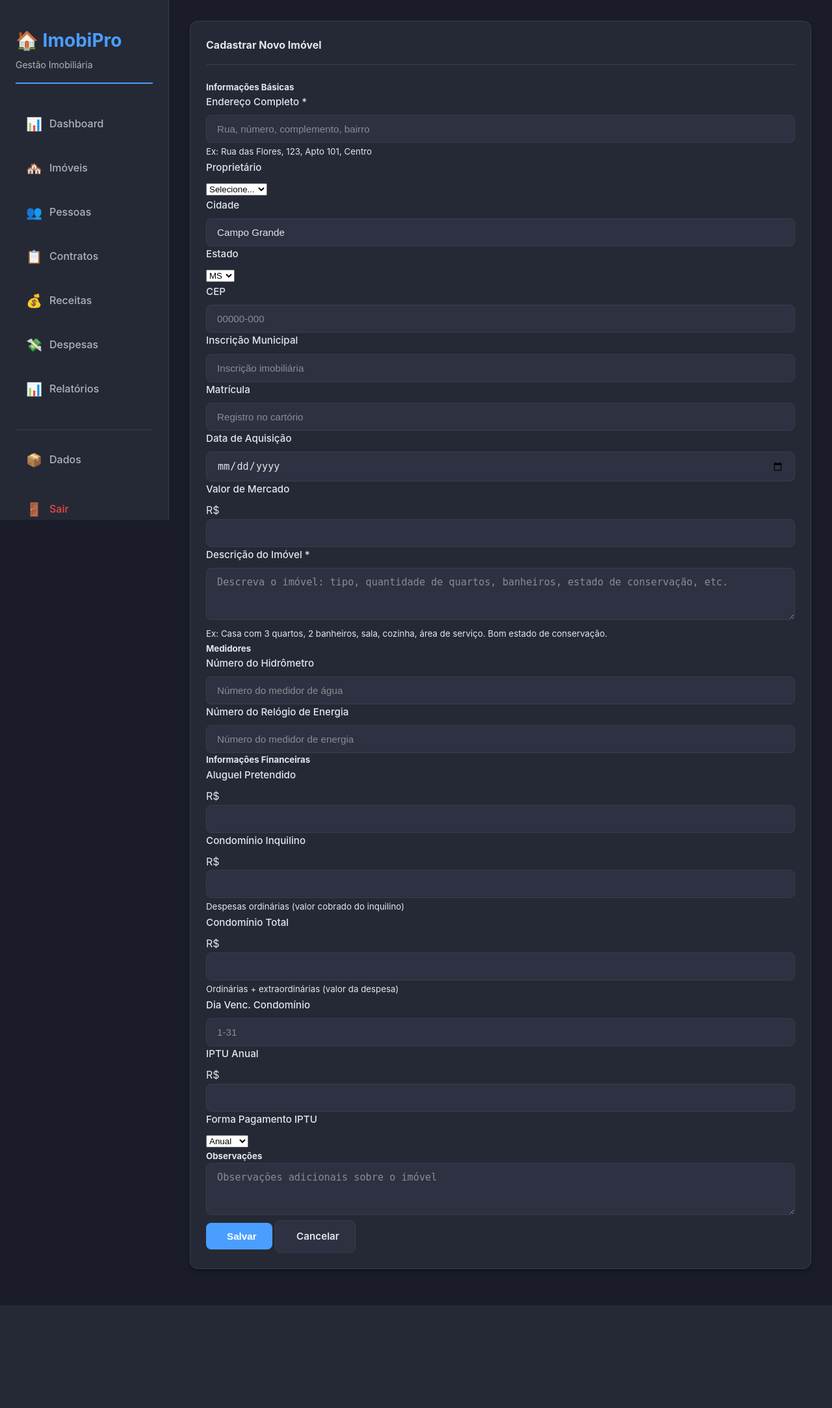
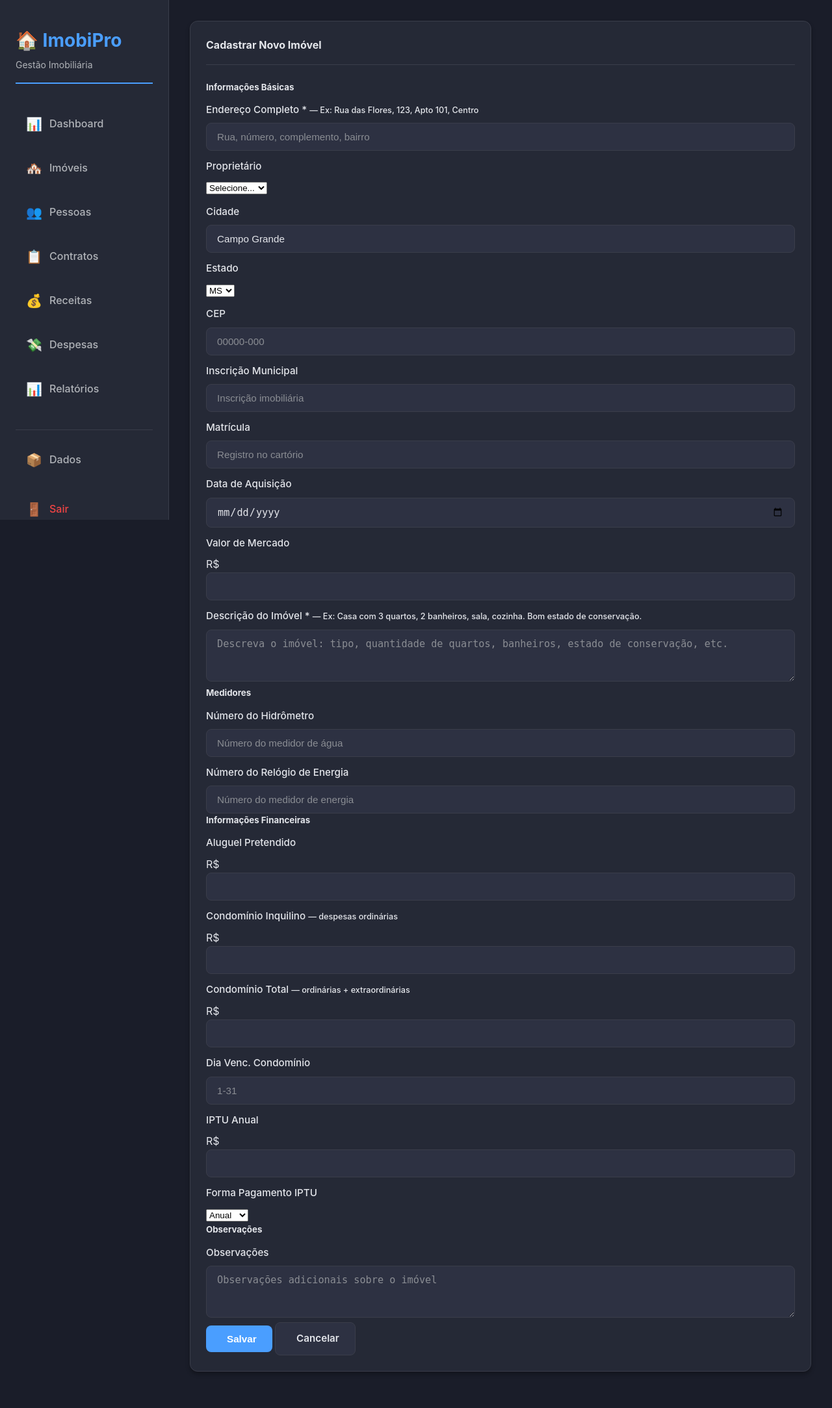
Before and after one commit to MarcoBestFriend/ImobiPro, a Python web app: template templates/imoveis/form.html in a window 1280 px wide. Shown: the whole page at 65% size. Before the commit the page ends 2009 px from the top, so only its background shows below. Run offline with Jinja, Linux system fonts and the light colour scheme; the template is opened without the code that fills it, so the values that code supplies are empty.

Commit message:
Ajustes no visual CRUD imóveis.

```diff
--- a/templates/imoveis/form.html
+++ b/templates/imoveis/form.html
@@ -1,6 +1,18 @@
 {% extends "base.html" %}
 
 {% block title %}{{ 'Editar Imóvel' if imovel else 'Novo Imóvel' }}{% endblock %}
+
+{% block extra_css %}
+<style>
+    /* Separa visualmente o rótulo do campo anterior:
+       rótulo fica próximo do seu próprio campo (abaixo),
+       e distante do campo acima */
+    .card-body .form-label {
+        display: block;
+        margin-top: 0.75rem;
+    }
+</style>
+{% endblock %}
 
 {% block content %}
 <div class="container mt-4">
@@ -22,14 +34,13 @@
                             </div>
                         </div>
                         <div class="row">
-                            <div class="col-md-8 mb-3">
-                                <label for="endereco_completo" class="form-label">Endereço Completo *</label>
+                            <div class="col-md-8 mb-4">
+                                <label for="endereco_completo" class="form-label">Endereço Completo * <small class="text-muted">— Ex: Rua das Flores, 123, Apto 101, Centro</small></label>
                                 <input type="text" class="form-control" id="endereco_completo" name="endereco_completo"
                                        value="{{ imovel.endereco_completo if imovel else '' }}"
                                        placeholder="Rua, número, complemento, bairro" required>
-                                <small class="text-muted">Ex: Rua das Flores, 123, Apto 101, Centro</small>
                             </div>
-                            <div class="col-md-4 mb-3">
+                            <div class="col-md-4 mb-4">
                                 <label for="proprietario" class="form-label">Proprietário</label>
                                 <select class="form-select" id="proprietario" name="proprietario">
                                     <option value="">Selecione...</option>
@@ -42,12 +53,12 @@
                             </div>
                         </div>
                         <div class="row">
-                            <div class="col-md-4 mb-3">
+                            <div class="col-md-4 mb-4">
                                 <label for="cidade" class="form-label">Cidade</label>
                                 <input type="text" class="form-control" id="cidade" name="cidade"
                                        value="{{ imovel.cidade if imovel else 'Campo Grande' }}">
                             </div>
-                            <div class="col-md-4 mb-3">
+                            <div class="col-md-4 mb-4">
                                 <label for="estado" class="form-label">Estado</label>
                                 <select class="form-select" id="estado" name="estado">
                                     <option value="MS" {{ 'selected' if not imovel or imovel.estado == 'MS' else '' }}>MS</option>
@@ -79,31 +90,31 @@
                                     <option value="TO" {{ 'selected' if imovel and imovel.estado == 'TO' else '' }}>TO</option>
                                 </select>
                             </div>
-                            <div class="col-md-4 mb-3">
+                            <div class="col-md-4 mb-4">
                                 <label for="cep" class="form-label">CEP</label>
                                 <input type="text" class="form-control" id="cep" name="cep"
                                        value="{{ imovel.cep if imovel else '' }}" placeholder="00000-000">
                             </div>
                         </div>
                         <div class="row">
-                            <div class="col-md-3 mb-3">
+                            <div class="col-md-3 mb-4">
                                 <label for="inscricao_imobiliaria" class="form-label">Inscrição Municipal</label>
                                 <input type="text" class="form-control" id="inscricao_imobiliaria" name="inscricao_imobiliaria"
                                        value="{{ imovel.inscricao_imobiliaria if imovel else '' }}"
                                        placeholder="Inscrição imobiliária">
                             </div>
-                            <div class="col-md-3 mb-3">
+                            <div class="col-md-3 mb-4">
                                 <label for="matricula" class="form-label">Matrícula</label>
                                 <input type="text" class="form-control" id="matricula" name="matricula"
                                        value="{{ imovel.matricula if imovel else '' }}"
                                        placeholder="Registro no cartório">
                             </div>
-                            <div class="col-md-3 mb-3">
+                            <div class="col-md-3 mb-4">
                                 <label for="data_aquisicao" class="form-label">Data de Aquisição</label>
                                 <input type="date" class="form-control" id="data_aquisicao" name="data_aquisicao"
                                        value="{{ imovel.data_aquisicao if imovel else '' }}">
                             </div>
-                            <div class="col-md-3 mb-3">
+                            <div class="col-md-3 mb-4">
                                 <label for="valor_mercado" class="form-label">Valor de Mercado</label>
                                 <div class="input-group">
                                     <span class="input-group-text">R$</span>
@@ -114,12 +125,11 @@
                             </div>
                         </div>
                         <div class="row">
-                            <div class="col-md-12 mb-3">
-                                <label for="tipo_imovel" class="form-label">Descrição do Imóvel *</label>
+                            <div class="col-md-12 mb-4">
+                                <label for="tipo_imovel" class="form-label">Descrição do Imóvel * <small class="text-muted">— Ex: Casa com 3 quartos, 2 banheiros, sala, cozinha. Bom estado de conservação.</small></label>
                                 <textarea class="form-control" id="tipo_imovel" name="tipo_imovel" rows="3"
                                           placeholder="Descreva o imóvel: tipo, quantidade de quartos, banheiros, estado de conservação, etc."
                                           required>{{ imovel.tipo_imovel if imovel else '' }}</textarea>
-                                <small class="text-muted">Ex: Casa com 3 quartos, 2 banheiros, sala, cozinha, área de serviço. Bom estado de conservação.</small>
                             </div>
                         </div>
 
@@ -130,13 +140,13 @@
                             </div>
                         </div>
                         <div class="row">
-                            <div class="col-md-6 mb-3">
+                            <div class="col-md-6 mb-4">
                                 <label for="numero_hidrometro" class="form-label">Número do Hidrômetro</label>
                                 <input type="text" class="form-control" id="numero_hidrometro" name="numero_hidrometro"
                                        value="{{ imovel.numero_hidrometro if imovel else '' }}"
                                        placeholder="Número do medidor de água">
                             </div>
-                            <div class="col-md-6 mb-3">
+                            <div class="col-md-6 mb-4">
                                 <label for="numero_relogio_energia" class="form-label">Número do Relógio de Energia</label>
                                 <input type="text" class="form-control" id="numero_relogio_energia" name="numero_relogio_energia"
                                        value="{{ imovel.numero_relogio_energia if imovel else '' }}"
@@ -151,7 +161,7 @@
                             </div>
                         </div>
                         <div class="row">
-                            <div class="col-md-4 mb-3">
+                            <div class="col-md-4 mb-4">
                                 <label for="aluguel_pretendido" class="form-label">Aluguel Pretendido</label>
                                 <div class="input-group">
                                     <span class="input-group-text">R$</span>
@@ -160,29 +170,27 @@
                                            value="{{ imovel.aluguel_pretendido if imovel and imovel.aluguel_pretendido else '' }}">
                                 </div>
                             </div>
-                            <div class="col-md-4 mb-3">
-                                <label for="condominio_inquilino" class="form-label">Condomínio Inquilino</label>
+                            <div class="col-md-4 mb-4">
+                                <label for="condominio_inquilino" class="form-label">Condomínio Inquilino <small class="text-muted">— despesas ordinárias</small></label>
                                 <div class="input-group">
                                     <span class="input-group-text">R$</span>
                                     <input type="number" class="form-control" id="condominio_inquilino" name="condominio_inquilino"
                                            step="0.01" min="0"
                                            value="{{ imovel.condominio_inquilino if imovel and imovel.condominio_inquilino else '' }}">
                                 </div>
-                                <small class="text-muted">Despesas ordinárias (valor cobrado do inquilino)</small>
                             </div>
                         </div>
                         <div class="row">
-                            <div class="col-md-4 mb-3">
-                                <label for="condominio_total" class="form-label">Condomínio Total</label>
+                            <div class="col-md-4 mb-4">
+                                <label for="condominio_total" class="form-label">Condomínio Total <small class="text-muted">— ordinárias + extraordinárias</small></label>
                                 <div class="input-group">
                                     <span class="input-group-text">R$</span>
                                     <input type="number" class="form-control" id="condominio_total" name="condominio_total"
                                            step="0.01" min="0"
                                            value="{{ imovel.condominio_total if imovel and imovel.condominio_total else '' }}">
                                 </div>
-                                <small class="text-muted">Ordinárias + extraordinárias (valor da despesa)</small>
                             </div>
-                            <div class="col-md-4 mb-3">
+                            <div class="col-md-4 mb-4">
                                 <label for="dia_venc_condominio" class="form-label">Dia Venc. Condomínio</label>
                                 <input type="number" class="form-control" id="dia_venc_condominio" name="dia_venc_condominio"
                                        min="1" max="31" placeholder="1-31"
@@ -190,7 +198,7 @@
                             </div>
                         </div>
                         <div class="row">
-                            <div class="col-md-4 mb-3">
+                            <div class="col-md-4 mb-4">
                                 <label for="valor_iptu_anual" class="form-label">IPTU Anual</label>
                                 <div class="input-group">
                                     <span class="input-group-text">R$</span>
@@ -199,7 +207,7 @@
                                            value="{{ imovel.valor_iptu_anual if imovel and imovel.valor_iptu_anual else '' }}">
                                 </div>
                             </div>
-                            <div class="col-md-4 mb-3">
+                            <div class="col-md-4 mb-4">
                                 <label for="forma_pagamento_iptu" class="form-label">Forma Pagamento IPTU</label>
                                 <select class="form-select" id="forma_pagamento_iptu" name="forma_pagamento_iptu">
                                     <option value="Anual" {{ 'selected' if not imovel or imovel.forma_pagamento_iptu == 'Anual' else '' }}>Anual</option>
@@ -215,7 +223,8 @@
                             </div>
                         </div>
                         <div class="row">
-                            <div class="col-md-12 mb-3">
+                            <div class="col-md-12 mb-4">
+                                <label for="observacoes" class="form-label">Observações</label>
                                 <textarea class="form-control" id="observacoes" name="observacoes" rows="3"
                                           placeholder="Observações adicionais sobre o imóvel">{{ imovel.observacoes if imovel else '' }}</textarea>
                             </div>
--- a/templates/receitas/listar.html
+++ b/templates/receitas/listar.html
@@ -242,9 +242,10 @@
 
 <script>
 function abrirModalReceber(id, valorDevido) {
+    const valor = parseFloat(valorDevido) || 0;
     document.getElementById('form-receber').action = '/receitas/' + id + '/receber';
-    document.getElementById('receber-valor-devido').value = 'R$ ' + valorDevido.toFixed(2).replace('.', ',');
-    document.getElementById('receber-valor').value = valorDevido.toFixed(2);
+    document.getElementById('receber-valor-devido').value = 'R$ ' + valor.toFixed(2).replace('.', ',');
+    document.getElementById('receber-valor').value = valor.toFixed(2);
     document.getElementById('modal-receber').style.display = 'flex';
     document.getElementById('receber-valor').select();
 }
```
Also changed, not shown: CLAUDE.md (+16 -12 lines).
